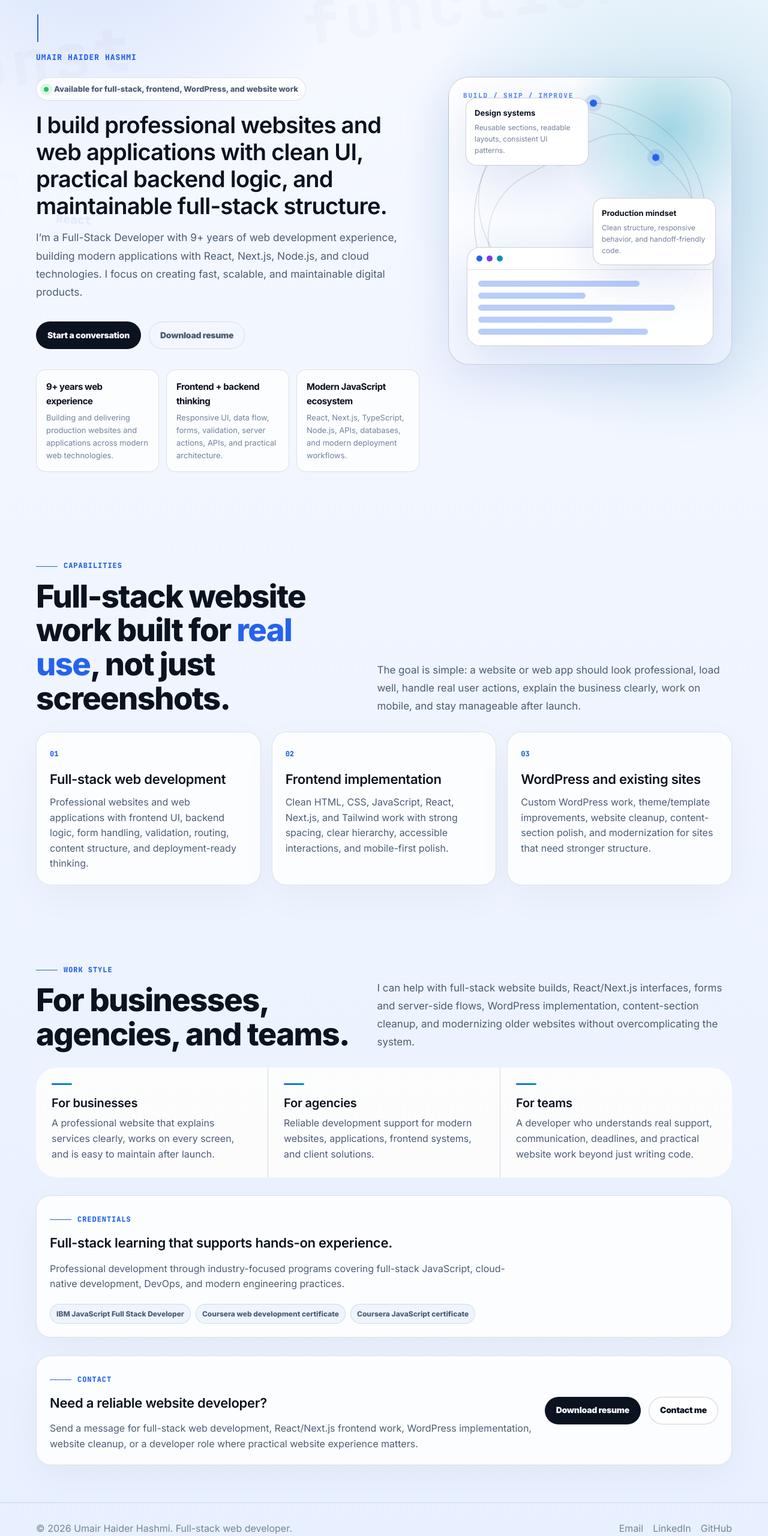
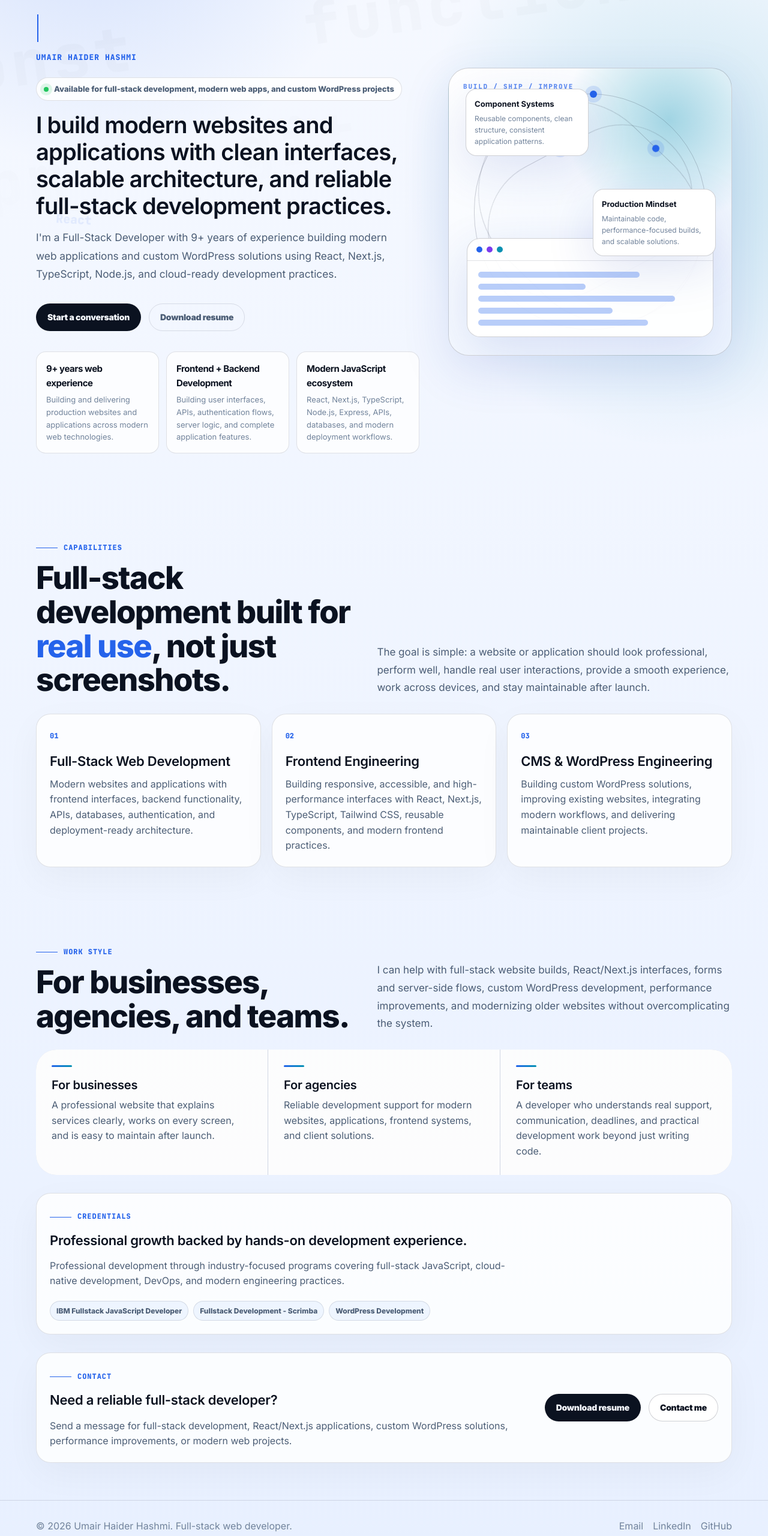
Before and after one commit to omee360/resume, a Next.js app: page / in a window 1280 px wide. Shown: the part 205-2766 px from the top of the page at 60% size. Built offline with nearby package versions, Linux system fonts and the light colour scheme.

Commit message:
Update metadata and improve content descriptions for clarity and relevance

```diff
--- a/app/page.tsx
+++ b/app/page.tsx
@@ -10,7 +10,7 @@ import type { Metadata } from "next";
 export const metadata: Metadata = {
   title: "Full-Stack Web Developer",
   description:
-    "Umair Haider Hashmi is a full-stack web developer building professional websites and web applications with JavaScript, React, Next.js, TypeScript, WordPress, and modern backend fundamentals.",
+    "Umair Haider Hashmi is a Full-Stack Developer with 9+ years of experience building web applications, custom WordPress solutions, and scalable digital products using React, Next.js, TypeScript, Node.js, and cloud technologies.",
 };
 
 const signals = [
@@ -19,30 +19,30 @@ const signals = [
     text: "Building and delivering production websites and applications across modern web technologies.",
   },
   {
-    title: "Frontend + backend thinking",
-    text: "Responsive UI, data flow, forms, validation, server actions, APIs, and practical architecture.",
+    title: "Frontend + Backend Development",
+    text: "Building user interfaces, APIs, authentication flows, server logic, and complete application features.",
   },
   {
     title: "Modern JavaScript ecosystem",
-    text: "React, Next.js, TypeScript, Node.js, APIs, databases, and modern deployment workflows.",
+    text: "React, Next.js, TypeScript, Node.js, Express, APIs, databases, and modern deployment workflows.",
   },
 ];
 
 const capabilities = [
   {
     number: "01",
-    title: "Full-stack web development",
-    text: "Professional websites and web applications with frontend UI, backend logic, form handling, validation, routing, content structure, and deployment-ready thinking.",
+    title: "Full-Stack Web Development",
+    text: "Modern websites and applications with frontend interfaces, backend functionality, APIs, databases, authentication, and deployment-ready architecture.",
   },
   {
     number: "02",
-    title: "Frontend implementation",
-    text: "Clean HTML, CSS, JavaScript, React, Next.js, and Tailwind work with strong spacing, clear hierarchy, accessible interactions, and mobile-first polish.",
+    title: "Frontend Engineering",
+    text: "Building responsive, accessible, and high-performance interfaces with React, Next.js, TypeScript, Tailwind CSS, reusable components, and modern frontend practices.",
   },
   {
     number: "03",
-    title: "WordPress and existing sites",
-    text: "Custom WordPress work, theme/template improvements, website cleanup, content-section polish, and modernization for sites that need stronger structure.",
+    title: "CMS & WordPress Engineering",
+    text: "Building custom WordPress solutions, improving existing websites, integrating modern workflows, and delivering maintainable client projects.",
   },
 ];
 
@@ -57,21 +57,21 @@ const services = [
   },
   {
     title: "For teams",
-    text: "A developer who understands real support, communication, deadlines, and practical website work beyond just writing code.",
+    text: "A developer who understands real support, communication, deadlines, and practical development work beyond just writing code.",
   },
 ];
 
 const credentials = [
   {
-    title: "IBM JavaScript Full Stack Developer",
+    title: "IBM Fullstack JavaScript Developer",
     href: "https://coursera.org/share/3127d7c68066f59c955692a18818bf35",
   },
   {
-    title: "Coursera web development certificate",
+    title: "Fullstack Development - Scrimba",
     href: "https://coursera.org/share/22c7bc46b95a84a50c19f6773fe91fee",
   },
   {
-    title: "Coursera JavaScript certificate",
+    title: "WordPress Development",
     href: "https://coursera.org/share/4689df8b844009270e95db3c46e9642f",
   },
 ];
@@ -87,10 +87,10 @@ export default function Home() {
               <Typewriter
                 words={[
                   "Umair.",
-                  "Full-stack developer.",
-                  "Next.js developer.",
-                  "JavaScript developer.",
-                  "WordPress developer.",
+                  "Full-Stack Developer.",
+                  "Next.js Developer.",
+                  "JavaScript Developer.",
+                  "WordPress Developer.",
                 ]}
               />
             </h1>
@@ -101,19 +101,21 @@ export default function Home() {
 
             <div className="mt-[22px] inline-flex items-center gap-[9px] rounded-full border border-line bg-[color-mix(in_srgb,var(--color-paper)_84%,transparent)] px-3 py-2 text-[13px] font-extrabold text-muted">
               <span className="h-2 w-2 rounded-full bg-[#22c55e] shadow-[0_0_0_6px_rgba(34,197,94,0.14)]" />
-              Available for full-stack, frontend, WordPress, and website work
+              Available for full-stack development, modern web apps, and custom
+              WordPress projects
             </div>
 
             <p className="mt-[18px] max-w-[720px] text-[clamp(24px,3vw,38px)] font-semibold leading-[1.18] tracking-[-0.02em] text-ink">
-              I build professional websites and web applications with clean UI,
-              practical backend logic, and maintainable full-stack structure.
+              I build modern websites and applications with clean interfaces,
+              scalable architecture, and reliable full-stack development
+              practices.
             </p>
 
             <p className="mt-4 max-w-[620px] text-[clamp(16px,1.35vw,18px)] leading-[1.75] text-muted">
-              I’m a Full-Stack Developer with 9+ years of web development
-              experience, building modern applications with React, Next.js,
-              Node.js, and cloud technologies. I focus on creating fast,
-              scalable, and maintainable digital products.
+              I'm a Full-Stack Developer with 9+ years of experience building
+              modern web applications and custom WordPress solutions using
+              React, Next.js, TypeScript, Node.js, and cloud-ready development
+              practices.
             </p>
 
             <div className="mt-[34px] flex flex-wrap gap-[13px]">
@@ -148,11 +150,11 @@ export default function Home() {
         kicker="Capabilities"
         title={
           <>
-            Full-stack website work built for <em>real use</em>, not just
+            Full-stack development built for <em>real use</em>, not just
             screenshots.
           </>
         }
-        copy="The goal is simple: a website or web app should look professional, load well, handle real user actions, explain the business clearly, work on mobile, and stay manageable after launch."
+        copy="The goal is simple: a website or application should look professional, perform well, handle real user interactions, provide a smooth experience, work across devices, and stay maintainable after launch."
       >
         <div className="grid grid-cols-1 gap-[18px] md:grid-cols-3">
           {capabilities.map((c) => (
@@ -166,7 +168,7 @@ export default function Home() {
       <Section
         kicker="Work style"
         title="For businesses, agencies, and teams."
-        copy="I can help with full-stack website builds, React/Next.js interfaces, forms and server-side flows, WordPress implementation, content-section cleanup, and modernizing older websites without overcomplicating the system."
+        copy="I can help with full-stack website builds, React/Next.js interfaces, forms and server-side flows, custom WordPress development, performance improvements, and modernizing older websites without overcomplicating the system."
       >
         <div className="grid gap-px overflow-hidden rounded-xl bg-line md:grid-cols-3">
           {services.map((s) => (
@@ -186,7 +188,7 @@ export default function Home() {
         <div className="mt-[30px] rounded-lg border border-line bg-[color-mix(in_srgb,var(--color-paper)_82%,transparent)] p-[22px] shadow-[0_18px_60px_rgba(0,0,0,0.04)]">
           <Kicker>Credentials</Kicker>
           <h3 className="mt-3 text-[22px] font-semibold tracking-[-0.012em]">
-            Full-stack learning that supports hands-on experience.
+            Professional growth backed by hands-on development experience.
           </h3>
           <p className="mt-3 max-w-[760px] text-muted">
             Professional development through industry-focused programs covering
@@ -213,12 +215,12 @@ export default function Home() {
           <div>
             <Kicker>Contact</Kicker>
             <h3 className="mt-3 text-[22px] font-semibold tracking-[-0.012em]">
-              Need a reliable website developer?
+              Need a reliable full-stack developer?
             </h3>
             <p className="mt-3 text-muted">
-              Send a message for full-stack web development, React/Next.js
-              frontend work, WordPress implementation, website cleanup, or a
-              developer role where practical website experience matters.
+              Send a message for full-stack development, React/Next.js
+              applications, custom WordPress solutions, performance
+              improvements, or modern web projects.
             </p>
           </div>
           <div className="flex flex-wrap gap-[13px]">
--- a/components/sections/visual-card.tsx
+++ b/components/sections/visual-card.tsx
@@ -25,15 +25,15 @@ export function VisualCard() {
         </div>
       ))}
       <div className="absolute left-7 top-[34px] z-[3] max-w-[205px] rounded-[18px] border border-line-strong bg-paper p-[14px] shadow-soft">
-        <strong className="block text-[13px]">Design systems</strong>
+        <strong className="block text-[13px]">Component Systems</strong>
         <span className="mt-1 block text-[12px] text-soft">
-          Reusable sections, readable layouts, consistent UI patterns.
+          Reusable components, clean structure, consistent application patterns.
         </span>
       </div>
       <div className="absolute right-[26px] top-[42%] z-[3] max-w-[205px] rounded-[18px] border border-line-strong bg-paper p-[14px] shadow-soft">
-        <strong className="block text-[13px]">Production mindset</strong>
+        <strong className="block text-[13px]">Production Mindset</strong>
         <span className="mt-1 block text-[12px] text-soft">
-          Clean structure, responsive behavior, and handoff-friendly code.
+          Maintainable code, performance-focused builds, and scalable solutions.
         </span>
       </div>
 
```
